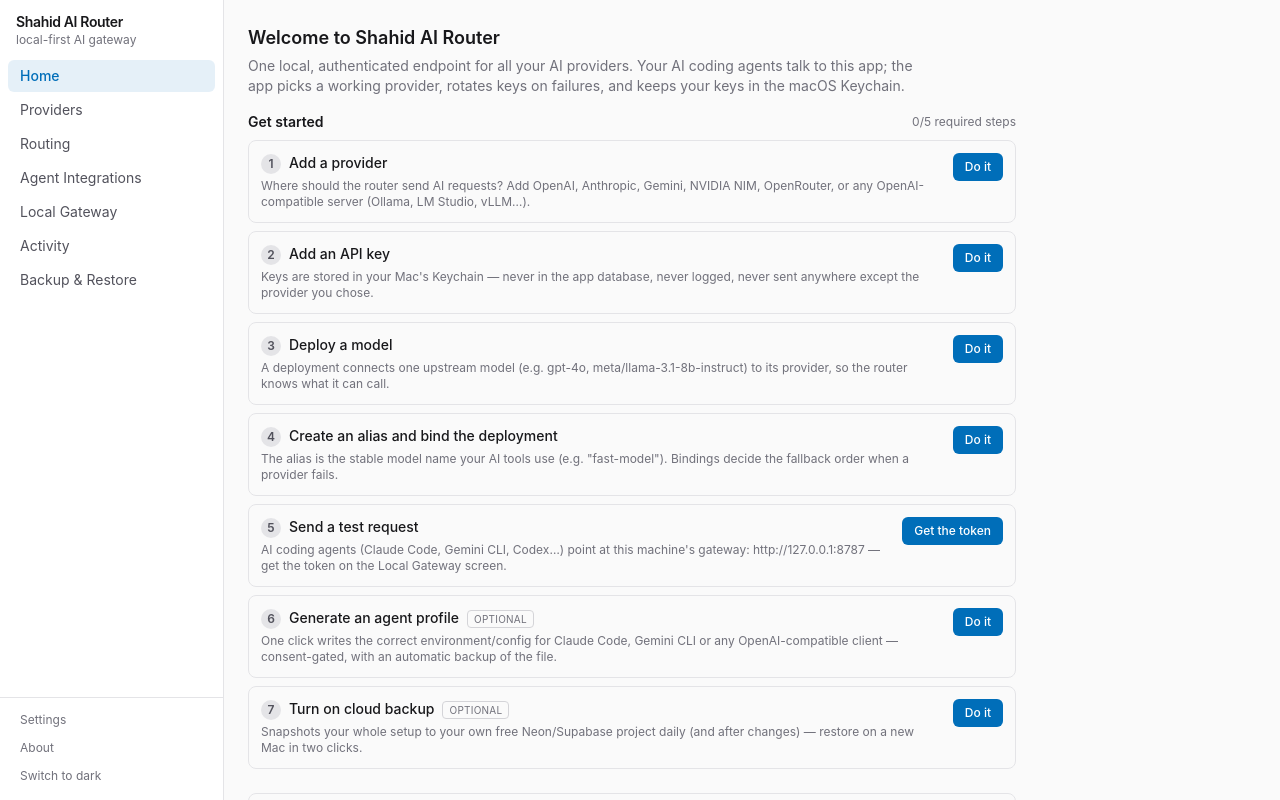
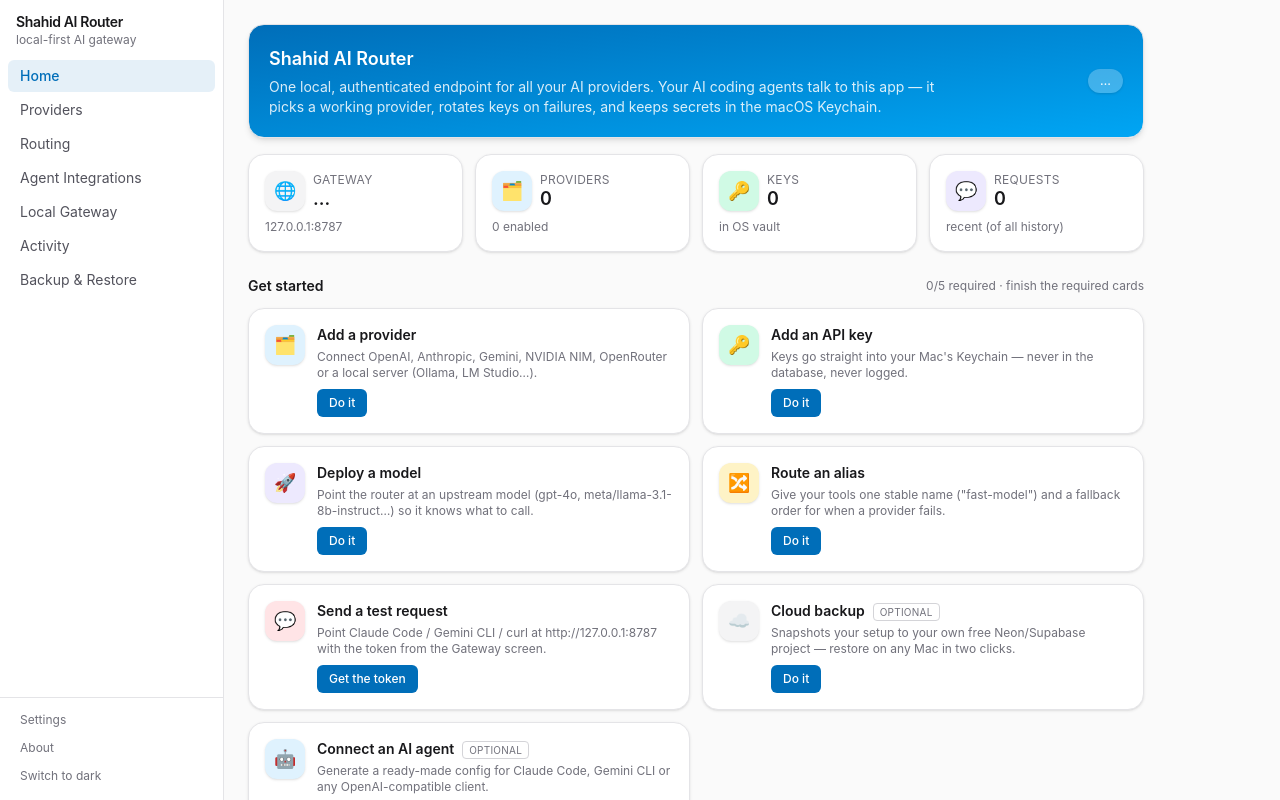
Before and after one commit to Aperio-Studios-Private/shahid-ai-router, a React (Vite) app in the folder apps/desktop/ui/: page / in a window 1280 px wide. Built offline with nearby package versions, Linux system fonts and the light colour scheme.

Commit message:
feat(phase14): card-based Home redesign — gradient header with live gateway chip, clickable stat cards (gateway/providers/keys/requests), visual step cards with icon chips and done-badges, architecture card

```diff
--- a/apps/desktop/ui/src/screens/OverviewScreen.tsx
+++ b/apps/desktop/ui/src/screens/OverviewScreen.tsx
@@ -10,38 +10,51 @@
 }
 interface CredentialLite {
   id: string;
-  label: string;
-  status: string;
 }
 interface DeploymentLite {
   id: string;
-  enabled: boolean;
 }
 interface AliasLite {
   id: string;
-  alias: string;
   model_ids: string[];
 }
 interface CloudStatusLite {
   configured: boolean;
   provider: string | null;
 }
-
-interface Step {
-  n: number;
-  title: string;
-  why: string;
-  screen: ScreenId;
-  done: boolean;
-  doneLabel: string;
-  optional?: boolean;
+interface GatewayLite {
+  running: boolean;
+  addr: string | null;
 }
 
+/** Visual icon chip: colored rounded square + emoji (no new deps). */
+function IconChip({ icon, tone }: { icon: string; tone: string }) {
+  return (
+    <span
+      aria-hidden="true"
+      className={`flex h-10 w-10 shrink-0 items-center justify-center rounded-xl text-lg shadow-sm ${tone}`}
+    >
+      {icon}
+    </span>
+  );
+}
+
+const TONES = {
+  blue: "bg-sky-100 text-sky-700 dark:bg-sky-500/15 dark:text-sky-300",
+  green: "bg-emerald-100 text-emerald-700 dark:bg-emerald-500/15 dark:text-emerald-300",
+  violet: "bg-violet-100 text-violet-700 dark:bg-violet-500/15 dark:text-violet-300",
+  amber: "bg-amber-100 text-amber-700 dark:bg-amber-500/15 dark:text-amber-300",
+  rose: "bg-rose-100 text-rose-700 dark:bg-rose-500/15 dark:text-rose-300",
+  zinc: "bg-zinc-100 text-zinc-600 dark:bg-zinc-500/15 dark:text-zinc-300",
+};
+
+const CARD =
+  "rounded-2xl border border-zinc-200 bg-white p-4 shadow-sm transition hover:shadow-md dark:border-zinc-800 dark:bg-zinc-900";
+
 /**
- * Home (Phase 13): a live "Get started" checklist instead of static text.
- * Progress is derived from real app data, so the list updates as steps are
- * completed (research: setup checklists maintain momentum; empty states must
- * teach and offer one clear next action).
+ * Home (Phase 14): card-based redesign — a status card row, the guided setup
+ * as visual step cards, and quick-action cards (research: setup checklists +
+ * teaching empty states; cards give each item one clear job and CTA).
  */
 export function OverviewScreen({
   appInfo,
@@ -54,8 +67,9 @@
   const [credentialCount, setCredentialCount] = useState<number | null>(null);
   const [deployments, setDeployments] = useState<DeploymentLite[] | null>(null);
   const [aliases, setAliases] = useState<AliasLite[] | null>(null);
-  const [hasRequests, setHasRequests] = useState<boolean | null>(null);
+  const [requestCount, setRequestCount] = useState<number | null>(null);
   const [cloud, setCloud] = useState<CloudStatusLite | null>(null);
+  const [gateway, setGateway] = useState<GatewayLite | null>(null);
   const [error, setError] = useState<string | null>(null);
 
   const refresh = useCallback(async () => {
@@ -67,28 +81,26 @@
       const allDeployments: DeploymentLite[] = [];
       for (const p of provs) {
         const creds =
-          (await invokeOr<CredentialLite[]>("list_credentials", {
-            providerId: p.id,
-          })) ?? [];
+          (await invokeOr<CredentialLite[]>("list_credentials", { providerId: p.id })) ?? [];
         credCount += creds.length;
         const deps =
-          (await invokeOr<DeploymentLite[]>("list_deployments", {
-            providerId: p.id,
-          })) ?? [];
+          (await invokeOr<DeploymentLite[]>("list_deployments", { providerId: p.id })) ?? [];
         allDeployments.push(...deps);
       }
       setCredentialCount(credCount);
       setDeployments(allDeployments);
       const als = (await invokeOr<AliasLite[]>("list_aliases", {})) ?? [];
       setAliases(als);
-      const records = await invokeOr<unknown[]>("list_request_records", {
-        limit: 1,
+      const records = (await invokeOr<unknown[]>("list_request_records", {
+        limit: 100,
         aliasFilter: null,
         errorsOnly: false,
-      });
-      setHasRequests((records?.length ?? 0) > 0);
+      })) ?? [];
+      setRequestCount(records.length);
       const cs = await invokeOr<CloudStatusLite>("cloud_status", {});
       if (cs) setCloud(cs);
+      const gw = await invokeOr<GatewayLite>("get_gateway_state", {});
+      if (gw) setGateway(gw);
     } catch (err) {
       setError(String(err));
     }
@@ -102,69 +114,73 @@
   const keyDone = (credentialCount ?? 0) > 0;
   const deploymentDone = (deployments?.length ?? 0) > 0;
   const aliasDone = (aliases ?? []).some((a) => a.model_ids.length > 0);
-  const requestDone = hasRequests === true;
+  const requestDone = (requestCount ?? 0) > 0;
   const cloudDone = cloud?.configured === true;
 
-  const steps: Step[] = [
+  const steps = [
     {
-      n: 1,
+      icon: "🗂️",
+      tone: TONES.blue,
       title: "Add a provider",
-      why: "Where should the router send AI requests? Add OpenAI, Anthropic, Gemini, NVIDIA NIM, OpenRouter, or any OpenAI-compatible server (Ollama, LM Studio, vLLM…).",
-      screen: "providers",
+      why: "Connect OpenAI, Anthropic, Gemini, NVIDIA NIM, OpenRouter or a local server (Ollama, LM Studio…).",
+      screen: "providers" as ScreenId,
       done: providerDone,
-      doneLabel:
-        providers && providers.length > 0
-          ? `${providers.length} provider${providers.length > 1 ? "s" : ""} added`
-          : "",
+      doneLabel: `${providers?.length ?? 0} added`,
     },
     {
-      n: 2,
+      icon: "🔑",
+      tone: TONES.green,
       title: "Add an API key",
-      why: "Keys are stored in your Mac's Keychain — never in the app database, never logged, never sent anywhere except the provider you chose.",
-      screen: "providers",
+      why: "Keys go straight into your Mac's Keychain — never in the database, never logged.",
+      screen: "providers" as ScreenId,
       done: keyDone,
-      doneLabel: keyDone ? `${credentialCount} key(s) in the vault` : "",
+      doneLabel: `${credentialCount ?? 0} in the vault`,
     },
     {
-      n: 3,
+      icon: "🚀",
+      tone: TONES.violet,
       title: "Deploy a model",
-      why: "A deployment connects one upstream model (e.g. gpt-4o, meta/llama-3.1-8b-instruct) to its provider, so the router knows what it can call.",
-      screen: "providers",
+      why: "Point the router at an upstream model (gpt-4o, meta/llama-3.1-8b-instruct…) so it knows what to call.",
+      screen: "providers" as ScreenId,
       done: deploymentDone,
-      doneLabel: deploymentDone ? `${deployments?.length} model(s) deployed` : "",
+      doneLabel: `${deployments?.length ?? 0} deployed`,
     },
     {
-      n: 4,
-      title: "Create an alias and bind the deployment",
-      why: "The alias is the stable model name your AI tools use (e.g. \"fast-model\"). Bindings decide the fallback order when a provider fails.",
-      screen: "routing",
+      icon: "🔀",
+      tone: TONES.amber,
+      title: "Route an alias",
+      why: "Give your tools one stable name (\"fast-model\") and a fallback order for when a provider fails.",
+      screen: "routing" as ScreenId,
       done: aliasDone,
-      doneLabel: aliasDone ? `${aliases?.length} alias(es) routed` : "",
+      doneLabel: `${aliases?.length ?? 0} routed`,
     },
     {
-      n: 5,
+      icon: "💬",
+      tone: TONES.rose,
       title: "Send a test request",
-      why: "AI coding agents (Claude Code, Gemini CLI, Codex…) point at this machine's gateway: http://127.0.0.1:8787 — get the token on the Local Gateway screen.",
-      screen: "gateway",
+      why: "Point Claude Code / Gemini CLI / curl at http://127.0.0.1:8787 with the token from the Gateway screen.",
+      screen: "gateway" as ScreenId,
       done: requestDone,
-      doneLabel: requestDone ? "Requests are flowing — see Activity" : "",
+      doneLabel: `${requestCount ?? 0} request(s) so far`,
     },
     {
-      n: 6,
-      title: "Generate an agent profile",
-      why: "One click writes the correct environment/config for Claude Code, Gemini CLI or any OpenAI-compatible client — consent-gated, with an automatic backup of the file.",
-      screen: "agent-integrations",
-      done: false,
-      doneLabel: "",
+      icon: "☁️",
+      tone: TONES.zinc,
+      title: "Cloud backup",
+      why: "Snapshots your setup to your own free Neon/Supabase project — restore on any Mac in two clicks.",
+      screen: "backup" as ScreenId,
+      done: cloudDone,
+      doneLabel: cloudDone ? `Synced to ${cloud?.provider}` : "Optional",
       optional: true,
     },
     {
-      n: 7,
-      title: "Turn on cloud backup",
-      why: "Snapshots your whole setup to your own free Neon/Supabase project daily (and after changes) — restore on a new Mac in two clicks.",
-      screen: "backup",
-      done: cloudDone,
-      doneLabel: cloudDone ? `Synced to ${cloud?.provider}` : "",
+      icon: "🤖",
+      tone: TONES.blue,
+      title: "Connect an AI agent",
+      why: "Generate a ready-made config for Claude Code, Gemini CLI or any OpenAI-compatible client.",
+      screen: "agent-integrations" as ScreenId,
+      done: false,
+      doneLabel: "Optional",
       optional: true,
     },
   ];
@@ -173,23 +189,44 @@
   const requiredDone = required.filter((s) => s.done).length;
   const allDone = requiredDone === required.length;
 
+  const stats = [
+    {
+      icon: "🌐",
+      tone: gateway?.running ? TONES.green : TONES.zinc,
+      label: "Gateway",
+      value: gateway === null ? "…" : gateway.running ? "Running" : "Stopped",
+      sub: gateway?.addr ?? "127.0.0.1:8787",
+      screen: "gateway" as ScreenId,
+    },
+    { icon: "🗂️", tone: TONES.blue, label: "Providers", value: String(providers?.length ?? 0), sub: `${providers?.filter((p) => p.enabled).length ?? 0} enabled`, screen: "providers" as ScreenId },
+    { icon: "🔑", tone: TONES.green, label: "Keys", value: String(credentialCount ?? 0), sub: "in OS vault", screen: "providers" as ScreenId },
+    { icon: "💬", tone: TONES.violet, label: "Requests", value: requestCount === null ? "…" : String(requestCount), sub: "recent (of all history)", screen: "activity" as ScreenId },
+  ];
+
   return (
-    <section className="max-w-3xl">
-      <div className="flex flex-wrap items-center justify-between gap-2">
+    <section className="max-w-4xl">
+      {/* Header card */}
+      <div className="rounded-2xl border border-zinc-200 bg-gradient-to-br from-[#006eb9] to-sky-500 p-5 text-white shadow-md dark:border-zinc-800">
+        <div className="flex flex-wrap items-center justify-between gap-3">
           <div>
-          <h1 className="text-lg font-semibold">Welcome to Shahid AI Router</h1>
-          <p className="mt-1 max-w-2xl text-sm text-zinc-500 dark:text-zinc-400">
-            One local, authenticated endpoint for all your AI providers. Your AI
-            coding agents talk to this app; the app picks a working provider,
-            rotates keys on failures, and keeps your keys in the macOS Keychain.
-            {appInfo ? ` (v${appInfo.version})` : ""}
+            <h1 className="text-lg font-semibold">
+              Shahid AI Router {appInfo ? <span className="text-sm font-normal opacity-80">v{appInfo.version}</span> : null}
+            </h1>
+            <p className="mt-1 max-w-2xl text-sm text-white/85">
+              One local, authenticated endpoint for all your AI providers. Your
+              AI coding agents talk to this app — it picks a working provider,
+              rotates keys on failures, and keeps secrets in the macOS Keychain.
             </p>
           </div>
-        {allDone && (
-          <span className="rounded-full border border-emerald-300 bg-emerald-50 px-3 py-1 text-xs font-medium text-emerald-800 dark:border-emerald-700 dark:bg-emerald-950 dark:text-emerald-200">
-            ✓ Setup complete
+          <span
+            className={
+              "rounded-full px-3 py-1 text-xs font-medium shadow-sm " +
+              (gateway?.running ? "bg-emerald-400/90 text-emerald-950" : "bg-white/25 text-white")
+            }
+          >
+            {gateway === null ? "…" : gateway.running ? "● Gateway running" : "○ Gateway stopped"}
           </span>
-        )}
+        </div>
       </div>
 
       {error && (
@@ -201,43 +238,60 @@
         </p>
       )}
 
-      <div className="mt-4 flex items-center justify-between">
+      {/* Stat cards */}
+      <div className="mt-4 grid grid-cols-2 gap-3 sm:grid-cols-4">
+        {stats.map((s) => (
+          <button
+            key={s.label}
+            type="button"
+            onClick={() => onNavigate(s.screen)}
+            className={CARD + " text-left hover:border-[#006eb9]/40"}
+          >
+            <div className="flex items-center gap-2">
+              <IconChip icon={s.icon} tone={s.tone} />
+              <div className="min-w-0">
+                <p className="text-xs uppercase tracking-wide text-zinc-500 dark:text-zinc-400">{s.label}</p>
+                <p className="text-lg font-semibold leading-tight">{s.value}</p>
+              </div>
+            </div>
+            <p className="mt-2 truncate text-xs text-zinc-500 dark:text-zinc-400">{s.sub}</p>
+          </button>
+        ))}
+      </div>
+
+      {/* Setup checklist */}
+      <div className="mt-6 flex items-center justify-between">
         <h2 className="text-sm font-semibold">Get started</h2>
         <span className="text-xs text-zinc-500 dark:text-zinc-400">
-          {requiredDone}/{required.length} required steps
+          {requiredDone}/{required.length} required ·{" "}
+          {allDone ? (
+            <span className="font-medium text-emerald-600 dark:text-emerald-400">complete ✓</span>
+          ) : (
+            "finish the required cards"
+          )}
         </span>
       </div>
-
       {providers === null ? (
         <div className="mt-3 flex items-center gap-2 text-sm text-zinc-500 dark:text-zinc-400">
           <Spinner /> Checking your setup…
         </div>
       ) : (
-        <ol className="mt-2 space-y-2">
+        <div className="mt-3 grid grid-cols-1 gap-3 sm:grid-cols-2">
           {steps.map((s) => (
-            <li
-              key={s.n}
+            <div
+              key={s.title}
               className={
-                "rounded-lg border p-3 " +
+                CARD +
                 (s.done
-                  ? "border-emerald-200 bg-emerald-50/50 dark:border-emerald-800 dark:bg-emerald-950/30"
-                  : "border-zinc-200 dark:border-zinc-800")
+                  ? " border-emerald-300/70 bg-emerald-50/40 dark:border-emerald-800/60 dark:bg-emerald-950/20"
+                  : "")
               }
             >
-              <div className="flex items-start justify-between gap-3">
-                <div className="min-w-0">
-                  <p className="text-sm font-medium">
-                    <span
-                      aria-hidden="true"
-                      className={
-                        "mr-2 inline-flex h-5 w-5 items-center justify-center rounded-full text-xs font-semibold " +
-                        (s.done
-                          ? "bg-emerald-600 text-white"
-                          : "bg-zinc-200 text-zinc-600 dark:bg-zinc-700 dark:text-zinc-300")
-                      }
-                    >
-                      {s.done ? "✓" : s.n}
-                    </span>
+              <div className="flex items-start gap-3">
+                <IconChip icon={s.icon} tone={s.tone} />
+                <div className="min-w-0 flex-1">
+                  <div className="flex items-center justify-between gap-2">
+                    <p className="text-sm font-semibold">
                       {s.title}
                       {s.optional && (
                         <span className="ml-2 rounded border border-zinc-300 px-1.5 py-0.5 text-[10px] font-normal uppercase tracking-wide text-zinc-500 dark:border-zinc-700">
@@ -245,31 +299,33 @@
                         </span>
                       )}
                     </p>
-                  <Hint>{s.why}</Hint>
-                  {s.done && s.doneLabel && (
-                    <p className="mt-1 text-xs font-medium text-emerald-700 dark:text-emerald-400">
+                    {s.done && (
+                      <span className="shrink-0 rounded-full bg-emerald-100 px-2 py-0.5 text-[10px] font-medium text-emerald-700 dark:bg-emerald-500/15 dark:text-emerald-300">
                         ✓ {s.doneLabel}
-                    </p>
+                      </span>
                     )}
                   </div>
+                  <Hint>{s.why}</Hint>
                   {!s.done && (
                     <button
                       type="button"
                       onClick={() => onNavigate(s.screen)}
-                    className="shrink-0 rounded-md bg-[#006eb9] px-3 py-1.5 text-xs font-medium text-white hover:bg-[#005c9b]"
+                      className="mt-2 rounded-md bg-[#006eb9] px-3 py-1.5 text-xs font-medium text-white hover:bg-[#005c9b]"
                     >
-                    {s.n === 5 ? "Get the token" : "Do it"}
+                      {s.title.startsWith("Send") ? "Get the token" : "Do it"}
                     </button>
                   )}
                 </div>
-            </li>
+              </div>
+            </div>
           ))}
-        </ol>
+        </div>
       )}
 
-      <div className="mt-6 rounded-lg border border-zinc-200 p-4 dark:border-zinc-800">
+      {/* Architecture card */}
+      <div className={CARD + " mt-6"}>
         <h2 className="text-sm font-semibold">How it works, in one picture</h2>
-        <pre className="mt-2 overflow-x-auto rounded-md bg-zinc-100 p-3 text-xs leading-relaxed dark:bg-zinc-900">
+        <pre className="mt-2 overflow-x-auto rounded-lg bg-zinc-100 p-3 text-xs leading-relaxed dark:bg-zinc-900">
 {`Claude Code / Gemini CLI / curl
         │  http://127.0.0.1:8787  (token-authenticated, Mac-local only)
         ▼
```
Lines whose indentation alone changed are shown as unchanged.
